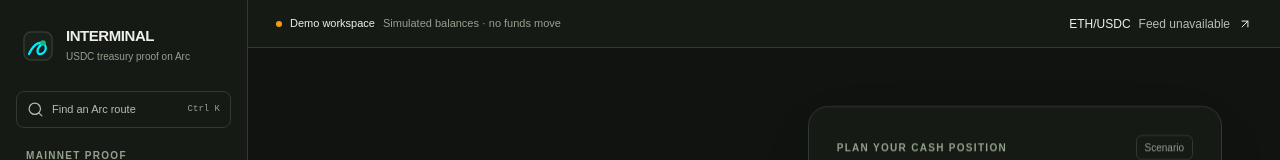
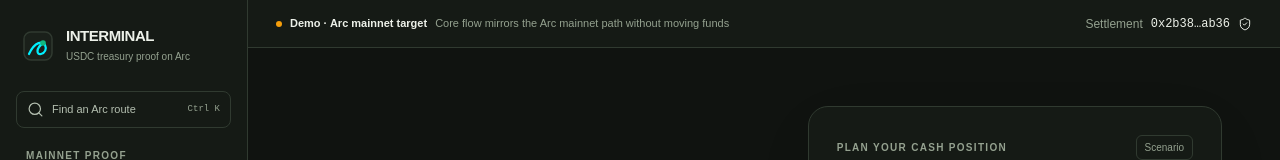
Before and after one commit to Tajudeeen/interminal-, a React (Vite) app: page / in a window 1280 px wide. Shown: the top 160 px of the page. Built offline with nearby package versions, Linux system fonts and the light colour scheme; no server answers.

Commit message:
refactor: replace generic ticker with Arc mainnet proof status

```diff
--- a/src/components/layout/MarketTickerMarquee.tsx
+++ b/src/components/layout/MarketTickerMarquee.tsx
@@ -1,56 +1,56 @@
 import { Icon } from "../ui/Icon";
 import React from "react";
 import { useAppStore } from "../../store/useAppStore";
-import { PAIRS } from "../../constants/pairs";
+import { ARC } from "../../constants/arc";
 
-// One active feed, one source. Reference prices never masquerade as a live ticker.
 export const MarketTickerMarquee: React.FC = () => {
   const {
     environmentMode,
-    marketFeedStatus,
-    pair,
     setView,
     livePortfolio,
     wrongNetwork,
   } = useAppStore();
+
+  const modeLabel =
+    environmentMode === "demo"
+      ? "Demo · Arc mainnet target"
+      : environmentMode === "testnet"
+        ? "Optional Arc testnet rehearsal"
+        : wrongNetwork
+          ? "Wrong network"
+          : "Arc Mainnet";
+
   return (
     <div className="desk-statusbar" role="status">
-      <div className="flex items-center gap-2">
+      <div className="flex items-center gap-2 min-w-0">
         <span
           className={`status-dot ${environmentMode === "demo" ? "demo" : wrongNetwork ? "warning" : ""}`}
         />
-        <span>
-          {environmentMode === "demo"
-            ? "Demo workspace"
-            : environmentMode === "testnet"
-              ? "Testnet rehearsal"
-              : "Mainnet workspace"}
-        </span>
+        <span className="font-semibold">{modeLabel}</span>
         <span className="hidden sm:inline text-muted">
-          {environmentMode === "demo"
-            ? "Simulated balances · no funds move"
-            : livePortfolio
-              ? "Wallet balances loaded"
-              : "Connect a wallet to load holdings"}
+          {environmentMode === "mainnet" && livePortfolio
+            ? "Chain 5042 · wallet holdings loaded · gas in USDC"
+            : environmentMode === "mainnet"
+              ? "Chain 5042 · connect wallet to load holdings · gas in USDC"
+              : environmentMode === "demo"
+                ? "Core flow mirrors the Arc mainnet path without moving funds"
+                : "Testnet is not submission proof"}
         </span>
       </div>
-      {environmentMode !== "testnet" && (
       <button
-          onClick={() => setView("terminal")}
-          className="flex items-center gap-2 text-xs"
+        onClick={() => setView("proof")}
+        className="flex items-center gap-2 text-xs shrink-0"
+        title={ARC.settlement}
       >
-          <span>{pair}</span>
-          <span className="text-sub">
-            {marketFeedStatus.live
-              ? `$${PAIRS[pair]?.price.toLocaleString("en-US", { maximumFractionDigits: 4 })}`
-              : "Feed unavailable"}
+        <span className="hidden sm:inline text-muted">Settlement</span>
+        <span className="font-mono">
+          {ARC.settlement.slice(0, 6)}…{ARC.settlement.slice(-4)}
         </span>
         <Icon
-            name="north_east"
+          name="verified_user"
           className="material-symbols-outlined text-sm"
         />
       </button>
-      )}
     </div>
   );
 };
```
Lines whose indentation alone changed are shown as unchanged.
